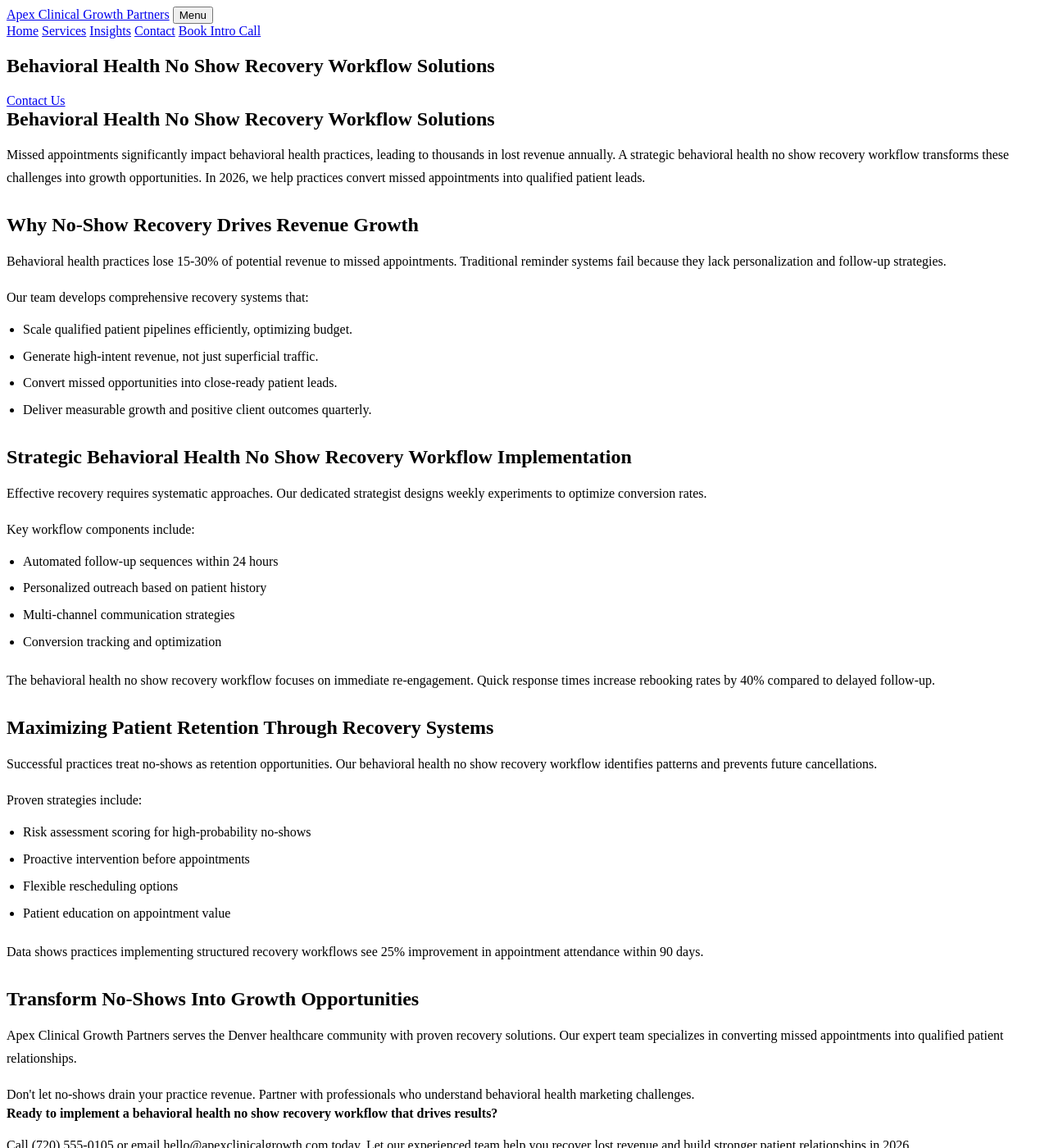
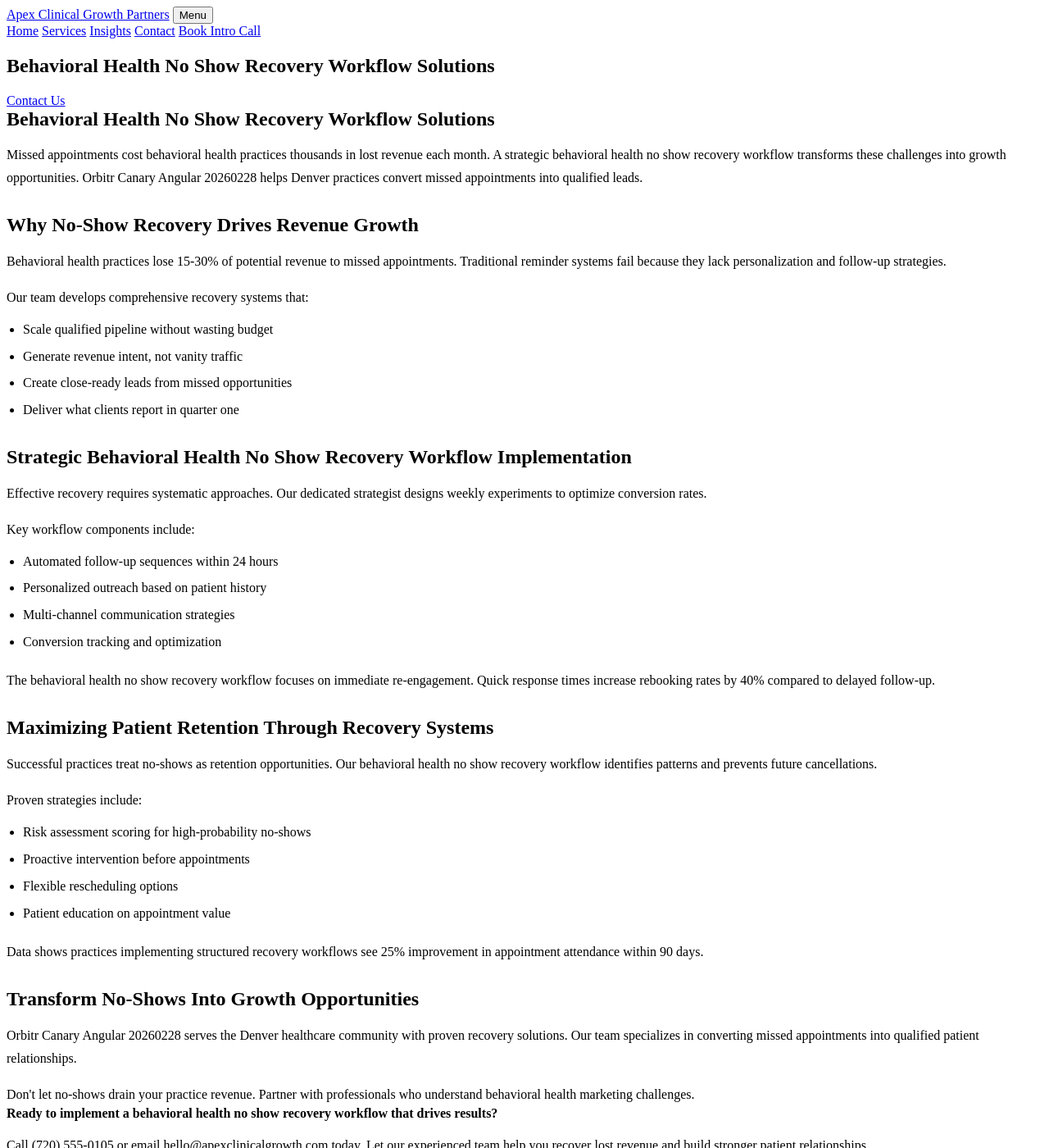
Before and after one commit to prjctlphbt/orbitr-canary-angular-20260228, a Jekyll site: the page angular-behavioral-noshow-20260228144655.html, which Jekyll copies as it is, in a window 1280 px wide and 1400 px high. Shown: the whole window at 82% size. Built offline with Jekyll 4.4.1, drawn with Linux system fonts in a browser that asks for light colours; some of the changed text lies outside the part shown.

Commit message:
Rollback: Revert changes to angular-behavioral-noshow-20260228144655.html

```diff
--- a/angular-behavioral-noshow-20260228144655.html
+++ b/angular-behavioral-noshow-20260228144655.html
@@ -109,15 +111,15 @@
 <section class="landing-content">
 <div class="container orbitr-generated-content">
 <h1>Behavioral Health No Show Recovery Workflow Solutions</h1>
-<p>Missed appointments significantly impact behavioral health practices, leading to thousands in lost revenue annually. A strategic behavioral health no show recovery workflow transforms these challenges into growth opportunities. In 2026, we help practices convert missed appointments into qualified patient leads.</p>
+<p>Missed appointments cost behavioral health practices thousands in lost revenue each month. A strategic behavioral health no show recovery workflow transforms these challenges into growth opportunities. Orbitr Canary Angular 20260228 helps Denver practices convert missed appointments into qualified leads.</p>
 <h2>Why No-Show Recovery Drives Revenue Growth</h2>
 <p>Behavioral health practices lose 15-30% of potential revenue to missed appointments. Traditional reminder systems fail because they lack personalization and follow-up strategies.</p>
 <p>Our team develops comprehensive recovery systems that:</p>
 <ul>
-<li>Scale qualified patient pipelines efficiently, optimizing budget.</li>
-<li>Generate high-intent revenue, not just superficial traffic.</li>
-<li>Convert missed opportunities into close-ready patient leads.</li>
-<li>Deliver measurable growth and positive client outcomes quarterly.</li>
+<li>Scale qualified pipeline without wasting budget</li>
+<li>Generate revenue intent, not vanity traffic</li>
+<li>Create close-ready leads from missed opportunities</li>
+<li>Deliver what clients report in quarter one</li>
 </ul>
 <h2>Strategic Behavioral Health No Show Recovery Workflow Implementation</h2>
 <p>Effective recovery requires systematic approaches. Our dedicated strategist designs weekly experiments to optimize conversion rates.</p>
@@ -140,10 +142,10 @@
 </ul>
 <p>Data shows practices implementing structured recovery workflows see 25% improvement in appointment attendance within 90 days.</p>
 <h2>Transform No-Shows Into Growth Opportunities</h2>
-<p>Apex Clinical Growth Partners serves the Denver healthcare community with proven recovery solutions. Our expert team specializes in converting missed appointments into qualified patient relationships.</p>
+<p>Orbitr Canary Angular 20260228 serves the Denver healthcare community with proven recovery solutions. Our team specializes in converting missed appointments into qualified patient relationships.</p>
 <p>Don't let no-shows drain your practice revenue. Partner with professionals who understand behavioral health marketing challenges.</p>
 <strong>Ready to implement a behavioral health no show recovery workflow that drives results?</strong>
-<p>Call (720) 555-0105 or email hello@apexclinicalgrowth.com today. Let our experienced team help you recover lost revenue and build stronger patient relationships in 2026.</p>
+<p>Call (720) 555-0105 or email hello@apexclinicalgrowth.com today. Let our experienced team help you recover lost revenue and build stronger patient relationships.</p>
 </div>
 </section>
 <section class="landing-cta">
@@ -175,7 +177,7 @@
 </ul>
 </div>
 </div>
-<div class="container small-note">© 2026 Apex Clinical Growth Partners. All rights reserved.</div>
+<div class="container small-note">Framework canary fixture for Orbitr approval testing.</div>
 </footer>
 <script>
  // FAQ accordion functionality
```
Also changed, not shown: other parts of angular-behavioral-noshow-20260228144655.html (+4 -2 lines).
